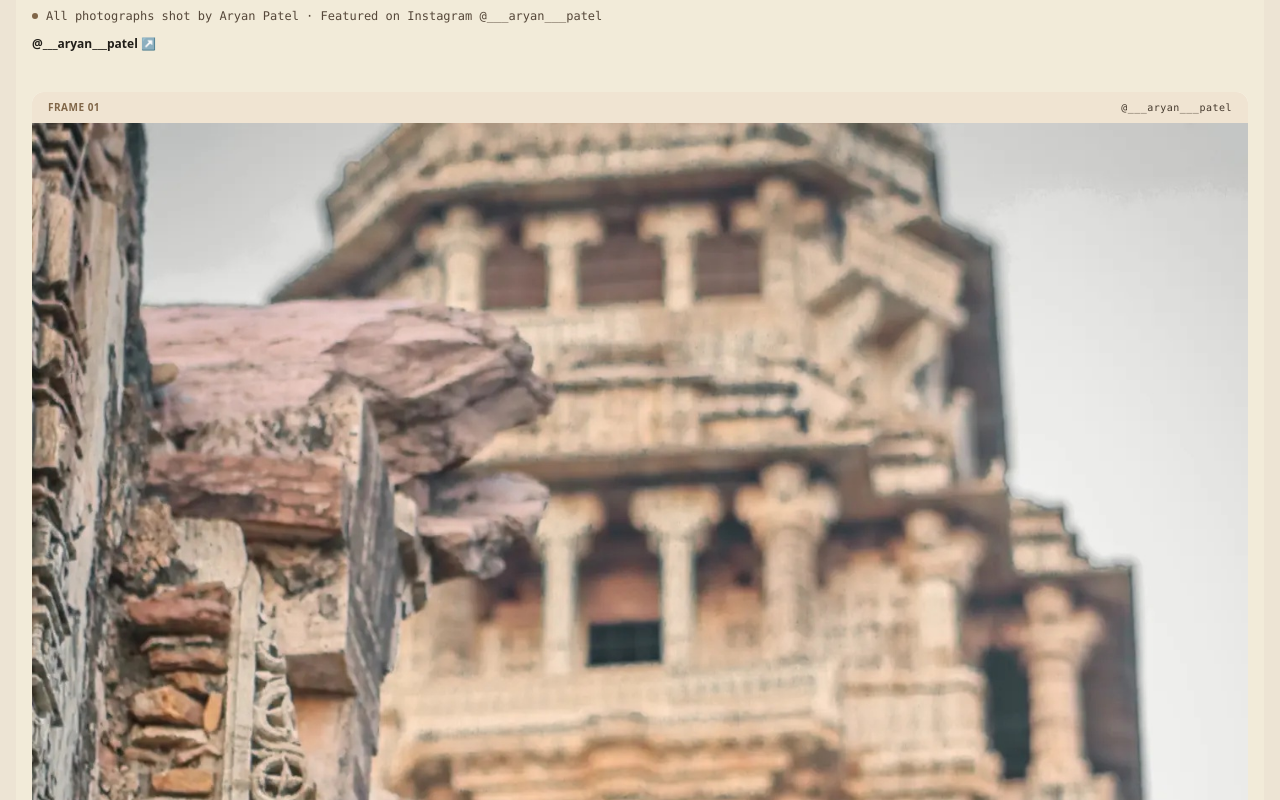
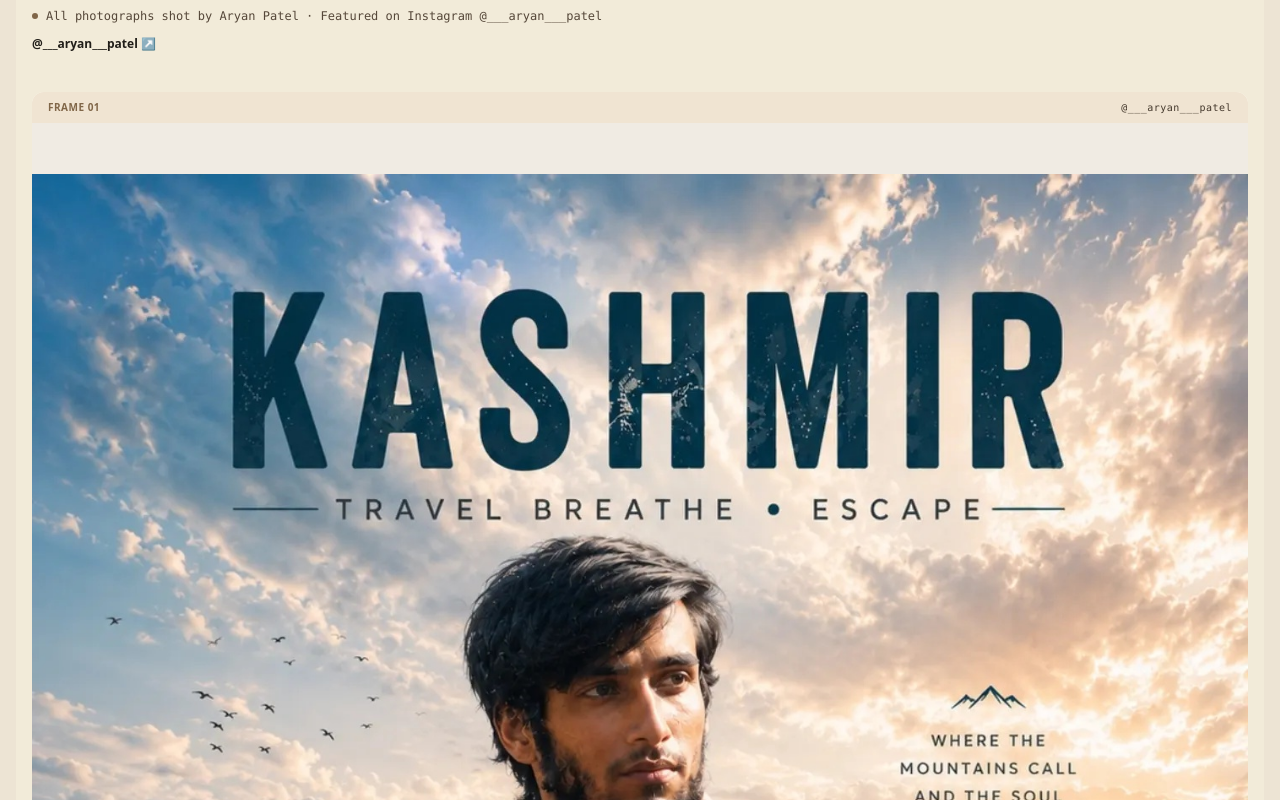
Before and after one commit to AryanPatel-AI/portfolio, a Next.js app: page /photography/portraits in a window 1280 px wide. Shown: the part 460-1260 px from the top of the page. Built offline with nearby package versions, Linux system fonts and the light colour scheme; no server answers; a web font is replaced by a local one.

Commit message:
fix(photography): display Kashmir and Chittorgarh portraits at native 3:4 size matching Sonmarg

```diff
--- a/content/approved-portfolio-content.json
+++ b/content/approved-portfolio-content.json
@@ -212,14 +212,14 @@
         "instagramUrl": "https://www.instagram.com/___aryan___patel/"
       },
       {
-        "src": "/images/portrait/chittorgarh-heritage-portrait.jpg",
+        "src": "/images/portrait/chittorgarh-heritage-portrait-original.jpg",
         "title": "Loyalty & Heritage — Chittorgarh",
         "location": "Chittorgarh, Rajasthan",
         "category": "Portrait",
         "instagramUrl": "https://www.instagram.com/p/Decf_W-zsGN/"
       },
       {
-        "src": "/images/portrait/kashmir-mountain-escape.jpg",
+        "src": "/images/portrait/kashmir-mountain-escape-original.jpg",
         "title": "Where Mountains Call — Kashmir Valley",
         "location": "Kashmir Valley",
         "category": "Portrait",
--- a/src/app/photography/PhotographyClient.tsx
+++ b/src/app/photography/PhotographyClient.tsx
@@ -57,8 +57,10 @@ export default function PhotographyPage() {
       category: "Portraits",
       caption:
         "Travel. Breathe. Escape. Where the mountains call and the soul finds peace — Environmental portrait framed by sweeping Himalayan ridges and serene Kashmir vistas.",
-      src: "/images/portrait/kashmir-mountain-escape.jpg",
+      src: "/images/portrait/kashmir-mountain-escape-original.jpg",
       aspect: "portrait",
+      aspectRatio: "3 / 4",
+      objectFit: "contain",
       camera: "Mountain Expedition · Kashmir Series",
       credit: "@___aryan___patel",
       instagramUrl: "https://www.instagram.com/p/DZXLiVIjNKg/",
@@ -69,8 +71,10 @@ export default function PhotographyPage() {
       category: "Portraits",
       caption:
         "A Good Blood Will Never Cheat, A Bad Blood Will Never Be Loyal — Capturing timeless poise, historic fort stone, and regal ambiance at Chittorgarh, Rajasthan.",
-      src: "/images/portrait/chittorgarh-heritage-portrait.jpg",
+      src: "/images/portrait/chittorgarh-heritage-portrait-original.jpg",
       aspect: "portrait",
+      aspectRatio: "3 / 4",
+      objectFit: "contain",
       camera: "Field Capture · Rajasthan Heritage",
       credit: "@___aryan___patel",
       instagramUrl: "https://www.instagram.com/p/Decf_W-zsGN/",
@@ -83,6 +87,8 @@ export default function PhotographyPage() {
         "Letting the mountains rewrite my story — Natural light portrait captured with Canon optics amidst the high-altitude tranquility of Sonmarg, Kashmir.",
       src: "/images/portrait/sonmarg-mountain-portrait-original.jpg",
       aspect: "portrait",
+      aspectRatio: "3 / 4",
+      objectFit: "contain",
       camera: "Canon EOS · Sonmarg High Altitude",
       credit: "@___aryan___patel",
       instagramUrl: "https://www.instagram.com/p/DN8HhbGj6f9/",
@@ -118,7 +124,8 @@ export default function PhotographyPage() {
       caption:
         "Natural ambient daylight portrait captured amidst lush botanical foliage and soft natural bokeh.",
       src: "/images/portrait/my-garden-portrait.JPG",
-      aspect: "portrait",
+      aspect: "landscape",
+      aspectRatio: "2170 / 1448",
       camera: "Natural Light · Field Capture",
       credit: "@___aryan___patel",
       instagramUrl: "https://www.instagram.com/___aryan___patel/",
@@ -530,9 +537,10 @@ export default function PhotographyPage() {
           </span>
         </div>
 
-        {/* Gallery Grid (Portraits in proper vertical frames, Landscapes in wide frames) */}
+        {/* Gallery Grid (All Portraits in uniform 3:4 aspect ratio, Landscapes in wide frames) */}
         <div className="grid grid-cols-1 sm:grid-cols-2 lg:grid-cols-3 gap-7 items-start">
           {filteredPhotos.map((photo, index) => {
+            const isPortraitCategory = photo.category === "Portraits";
             const isPortraitAspect = photo.aspect === "portrait";
 
             return (
@@ -559,23 +567,33 @@ export default function PhotographyPage() {
                   </span>
                 </div>
 
-                {/* Photo Image Frame: Natural actual aspect ratio without artificial letterbox padding or clipping */}
+                {/* Photo Image Frame: Exact 3:4 aspect ratio for portraits, respects original ratio when specified (e.g. Sunlit Foliage) */}
                 <div
                   className={`relative w-full overflow-hidden bg-[#211e19]/5 flex items-center justify-center ${
                     photo.aspectRatio
                       ? ""
-                      : isPortraitAspect
+                      : isPortraitCategory || isPortraitAspect
                       ? "aspect-[3/4]"
                       : "aspect-[16/10]"
                   }`}
-                  style={photo.aspectRatio ? { aspectRatio: photo.aspectRatio } : undefined}
+                  style={
+                    photo.aspectRatio
+                      ? { aspectRatio: photo.aspectRatio }
+                      : isPortraitCategory || isPortraitAspect
+                      ? { aspectRatio: "3 / 4" }
+                      : undefined
+                  }
                 >
                   <Image
                     src={photo.src}
                     alt={photo.title}
                     fill
                     sizes="(max-width: 768px) 100vw, (max-width: 1200px) 50vw, 33vw"
-                    className={photo.objectFit === "contain" ? "object-contain" : "object-cover"}
+                    className={
+                      photo.objectFit === "contain"
+                        ? "object-contain"
+                        : "object-cover object-center"
+                    }
                   />
                   <div className="absolute inset-0 bg-gradient-to-t from-black/60 via-transparent to-transparent opacity-0 group-hover:opacity-100 transition-opacity duration-300 flex items-end justify-between p-4 text-white pointer-events-none">
                     <span className="text-[10px] tracking-widest uppercase font-medium">
--- a/src/app/photography/[slug]/LandscapeCollectionClient.tsx
+++ b/src/app/photography/[slug]/LandscapeCollectionClient.tsx
@@ -33,19 +33,34 @@ const COLLECTIONS: Record<string, CollectionMeta> = {
     title: "Portraits & Human Nuance",
     subtitle:
       "Environmental and studio portraiture observing expression, natural shadows, and character across heritage corridors and studio environments.",
-    heroSrc: "/images/portrait/aryan-pillared-court.jpg",
-    heroAlt: "Aryan Patel standing in a heritage pillared corridor",
+    heroSrc: "/images/portrait/kashmir-mountain-escape-original.jpg",
+    heroAlt: "Aryan Patel environmental portrait in Kashmir Valley",
     handle: "@___aryan___patel",
     photos: [
+      {
+        id: "kashmir-mountain-escape",
+        title: "Where Mountains Call — Kashmir Valley",
+        caption:
+          "Travel. Breathe. Escape. Where the mountains call and the soul finds peace — Environmental portrait framed by sweeping Himalayan ridges and serene Kashmir vistas.",
+        src: "/images/portrait/kashmir-mountain-escape-original.jpg",
+        alt: "Aryan Patel portrait amidst Kashmir mountain valley and pine ridges",
+        aspect: "aspect-[3/4]",
+        aspectRatio: "3 / 4",
+        objectFit: "contain",
+        isHero: true,
+        credit: "@___aryan___patel",
+        camera: "Mountain Expedition · Kashmir Series",
+        instagramUrl: "https://www.instagram.com/p/DZXLiVIjNKg/",
+      },
       {
         id: "chittorgarh-heritage-portrait",
         title: "Loyalty & Heritage — Chittorgarh",
         caption:
           "A Good Blood Will Never Cheat, A Bad Blood Will Never Be Loyal — Capturing timeless poise, historic fort stone, and regal ambiance at Chittorgarh, Rajasthan.",
-        src: "/images/portrait/chittorgarh-heritage-portrait.jpg",
+        src: "/images/portrait/chittorgarh-heritage-portrait-original.jpg",
         alt: "Aryan Patel environmental portrait study at Chittorgarh fort",
         aspect: "aspect-[3/4]",
-        aspectRatio: "1440 / 1921",
+        aspectRatio: "3 / 4",
         objectFit: "contain",
         credit: "@___aryan___patel",
         camera: "Field Capture · Rajasthan Heritage",
@@ -59,25 +74,11 @@ const COLLECTIONS: Record<string, CollectionMeta> = {
         src: "/images/portrait/sonmarg-mountain-portrait-original.jpg",
         alt: "Aryan Patel natural light portrait in Sonmarg, Kashmir",
         aspect: "aspect-[3/4]",
-        aspectRatio: "1440 / 1919",
+        aspectRatio: "3 / 4",
         objectFit: "contain",
         credit: "@___aryan___patel",
         camera: "Canon EOS · Sonmarg High Altitude",
         instagramUrl: "https://www.instagram.com/p/DN8HhbGj6f9/",
-      },
-      {
-        id: "kashmir-mountain-escape",
-        title: "Where Mountains Call — Kashmir Valley",
-        caption:
-          "Travel. Breathe. Escape. Where the mountains call and the soul finds peace — Environmental portrait framed by sweeping Himalayan ridges and serene Kashmir vistas.",
-        src: "/images/portrait/kashmir-mountain-escape.jpg",
-        alt: "Aryan Patel portrait amidst Kashmir mountain valley and pine ridges",
-        aspect: "aspect-[3/4]",
-        aspectRatio: "1440 / 1799",
-        isHero: true,
-        credit: "@___aryan___patel",
-        camera: "Mountain Expedition · Kashmir Series",
-        instagramUrl: "https://www.instagram.com/p/DZXLiVIjNKg/",
       },
       {
         id: "aryan-pillared-court",
@@ -86,8 +87,7 @@ const COLLECTIONS: Record<string, CollectionMeta> = {
           "Aryan Patel framed within the rhythmic stone pillars and soft ambient shadows of a Rajasthan heritage colonnade.",
         src: "/images/portrait/aryan-pillared-court.jpg",
         alt: "Aryan Patel in heritage pillared court",
-        aspect: "aspect-[2/3]",
-        isHero: true,
+        aspect: "aspect-[3/4]",
         credit: "@___aryan___patel",
         camera: "Canon EOS 200D II · Adobe Lightroom",
         instagramUrl: "https://www.instagram.com/___aryan___patel/",
@@ -99,7 +99,7 @@ const COLLECTIONS: Record<string, CollectionMeta> = {
           "Aryan Patel portrait study with warm directional key lighting highlighting composure and expression.",
         src: "/images/portrait/aryan-final.jpg",
         alt: "Aryan Patel studio portrait with warm lighting",
-        aspect: "aspect-[2/3]",
+        aspect: "aspect-[3/4]",
         credit: "@___aryan___patel",
         camera: "Canon EOS 200D II · 50mm Prime · RAW",
         instagramUrl: "https://www.instagram.com/___aryan___patel/",
@@ -112,6 +112,7 @@ const COLLECTIONS: Record<string, CollectionMeta> = {
         src: "/images/portrait/my-garden-portrait.JPG",
         alt: "Portrait with sunlit greenery and natural background",
         aspect: "aspect-[3/2]",
+        aspectRatio: "2170 / 1448",
         credit: "@___aryan___patel",
         camera: "Natural Ambient Light · Field Capture",
         instagramUrl: "https://www.instagram.com/___aryan___patel/",
@@ -123,7 +124,7 @@ const COLLECTIONS: Record<string, CollectionMeta> = {
           "Open-air travel perspective along the highway capturing movement, freedom, and distant horizon lines.",
         src: "/images/portrait/my-road-portrait.jpg",
         alt: "Portrait on an open highway road under soft daylight",
-        aspect: "aspect-[2/3]",
+        aspect: "aspect-[3/4]",
         credit: "@___aryan___patel",
         camera: "Ambient Daylight · Travel Series",
         instagramUrl: "https://www.instagram.com/___aryan___patel/",
@@ -561,7 +562,8 @@ export default function LandscapeCollectionClient({
             {/* Photo Cards Grid: Respects portrait and landscape aspect ratios */}
             <div className="grid grid-cols-1 sm:grid-cols-2 lg:grid-cols-3 gap-6 sm:gap-7 items-start">
               {photos.map((photo, idx) => {
-                const isPortrait = photo.aspect.includes("2/3") || photo.aspect.includes("3/4") || photo.aspect.includes("9/16");
+                const isPortraitCategory = slug === "portraits";
+                const isPortraitAspect = photo.aspect.includes("2/3") || photo.aspect.includes("3/4") || photo.aspect.includes("9/16");
 
                 return (
                   <div
@@ -587,22 +589,33 @@ export default function LandscapeCollectionClient({
                       </span>
                     </div>
 
-                    {/* Image Container: Uses natural aspect ratio without artificial cropping */}
+                    {/* Image Container: Exact 3:4 for portraits, respects original ratio when specified (e.g. Sunlit Foliage) */}
                     <div
-                      className={`relative w-full overflow-hidden bg-[#211e19]/5 flex items-center justify-center ${photo.aspectRatio
-                        ? ""
-                        : isPortrait
+                      className={`relative w-full overflow-hidden bg-[#211e19]/5 flex items-center justify-center ${
+                        photo.aspectRatio
+                          ? ""
+                          : isPortraitCategory || isPortraitAspect
                           ? "aspect-[3/4]"
                           : "aspect-[16/10]"
-                        }`}
-                      style={photo.aspectRatio ? { aspectRatio: photo.aspectRatio } : undefined}
+                      }`}
+                      style={
+                        photo.aspectRatio
+                          ? { aspectRatio: photo.aspectRatio }
+                          : isPortraitCategory || isPortraitAspect
+                          ? { aspectRatio: "3 / 4" }
+                          : undefined
+                      }
                     >
                       <Image
                         src={photo.src}
                         alt={photo.alt}
                         fill
                         sizes="(max-width: 768px) 100vw, (max-width: 1200px) 50vw, 33vw"
-                        className={photo.objectFit === "contain" ? "object-contain" : "object-cover"}
+                        className={
+                          photo.objectFit === "contain"
+                            ? "object-contain"
+                            : "object-cover object-center"
+                        }
                       />
                       <div className="absolute inset-0 bg-gradient-to-t from-black/65 via-transparent to-transparent opacity-0 group-hover:opacity-100 transition-opacity duration-300 flex items-end justify-between p-4 text-white pointer-events-none">
                         <span className="text-[10px] tracking-widest uppercase font-sans">
```
Also changed, not shown: public/images/portrait/chittorgarh-heritage-portrait-original.jpg (added), public/images/portrait/kashmir-mountain-escape-original.jpg (added).
